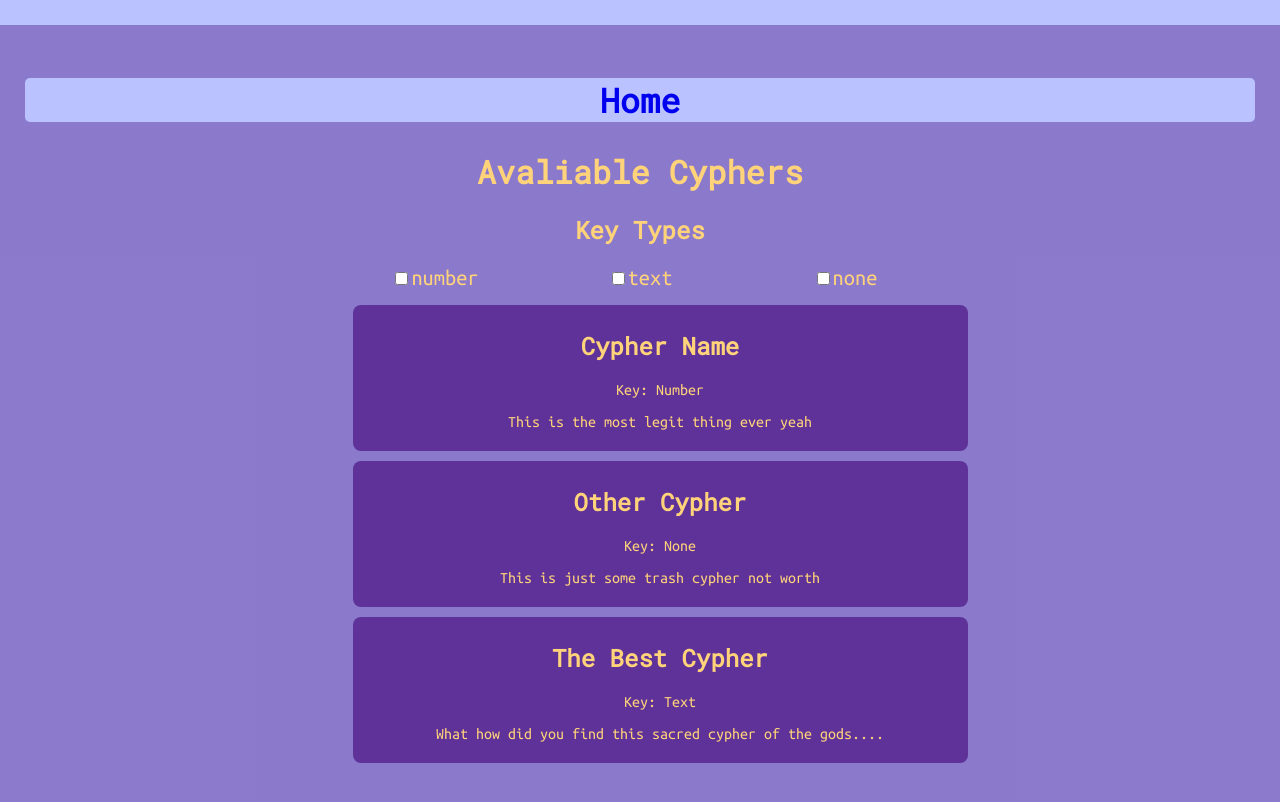
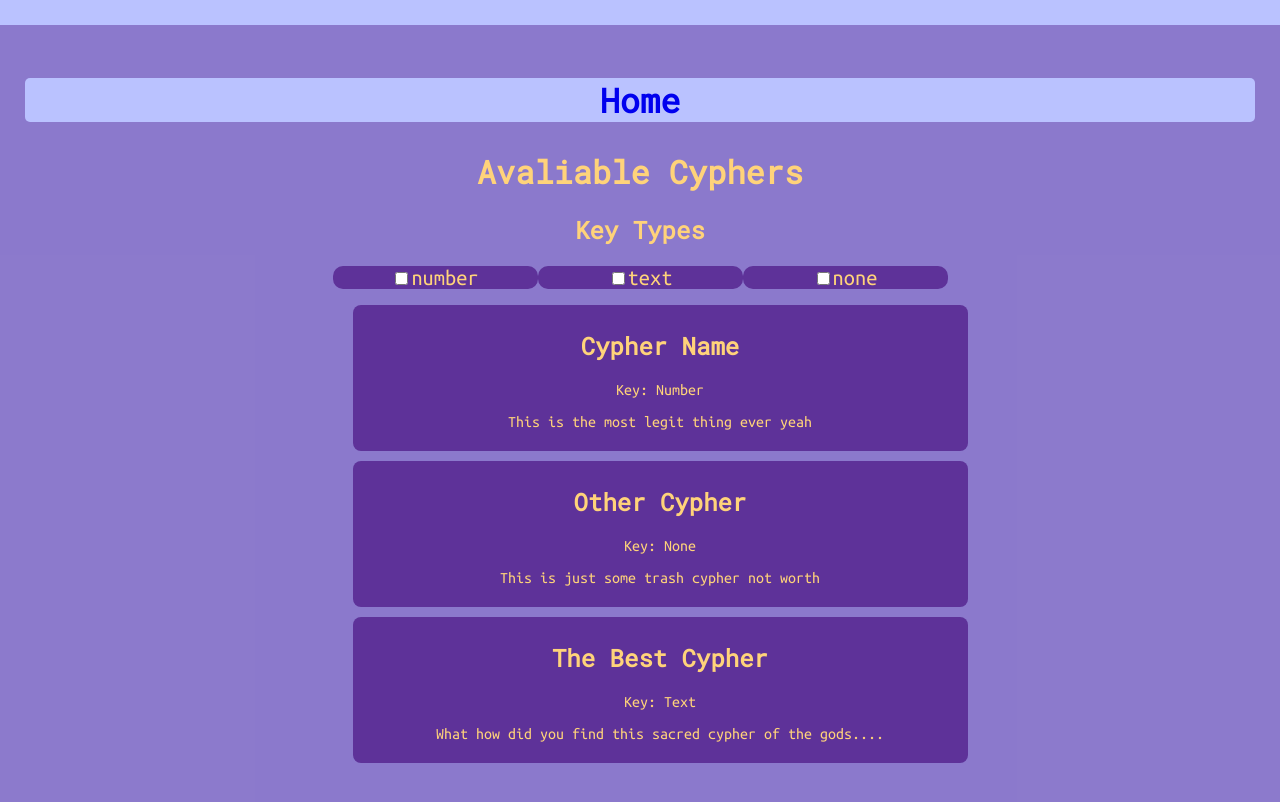
Before and after one commit to gxldCptRick/Cypher-Site, a React (Create React App) app: page / in a window 1280 px wide. Built offline with nearby package versions, Linux system fonts and the light colour scheme.

Commit message:
Update Filter.css

```diff
--- a/src/components/Filter.css
+++ b/src/components/Filter.css
@@ -3,6 +3,9 @@
   width: 50%;
 }
 .types {
-  width: 50%;
-  font-size: 1.4em;
+    width: 50%;
+    font-size: 1.4em;
+    background-color: #5e3299;
+    border-radius: 10px;
+    text-align: center;
 }
```
